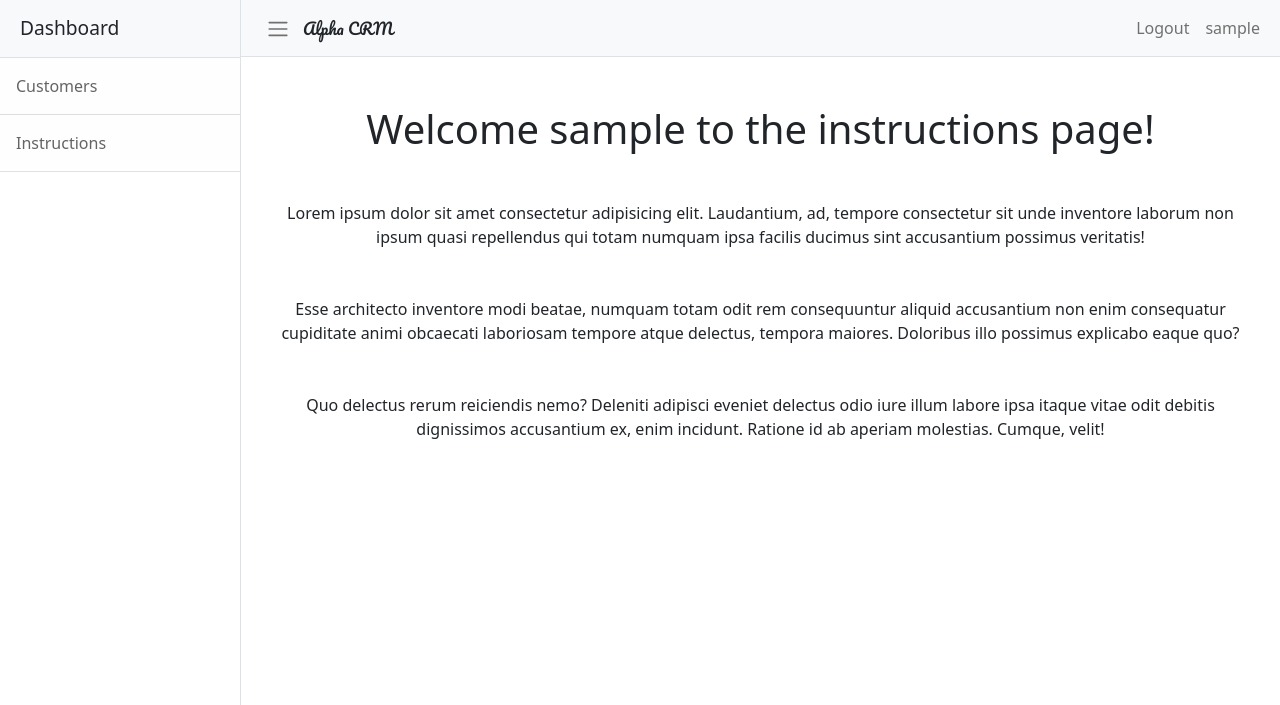
After one commit to Freedy-FR/CI-P4-AlphaCRM, a Django app: page /instruction/ in a window 1280 px wide. The commit adds this page. Shown: the top 705 px of the page. Run offline with Django 3.2, Linux system fonts and the light colour scheme; the visitor is signed in with stand-in values (Sample User, id 1).

Commit message:
feat: :sparkles: Add instruction page template and updated urls and views

```diff
--- a/crm/urls.py
+++ b/crm/urls.py
@@ -7,5 +7,6 @@ urlpatterns = [
     path('', views.RedirectIndex, name='index'),
     # path('accounts/login/', views.RedirectLogin, name='login'),
     path('customer_list/', login_required(views.CustomerList.as_view()), name='customer'),
+    path('instruction/', views.InstructionPage, name='instruction')
 
 ]
--- a/crm/views.py
+++ b/crm/views.py
@@ -5,15 +5,20 @@ from django.contrib.auth.decorators import login_required
 
 
 class CustomerList(generic.ListView):
-    customers = Customer.objects.all().order_by('id')
+    customers = Customer.objects.all()
     model = Customer
     template_name = "customer_list.html"
-    paginate_by = 5
+    paginate_by = 10
 
 
 @login_required
 def RedirectIndex(request):
     return render(request, 'index.html', {})
+
+
+@login_required
+def InstructionPage(request):
+    return render(request, 'instruction.html', {})
 
 
 # def RedirectIndex(request):
--- a/templates/base.html
+++ b/templates/base.html
@@ -42,7 +42,7 @@
           >
           <a
             class="border-bottom list-group-item list-group-item-action list-group-item-light p-3"
-            href="#!"
+            href="{% url 'instruction' %}"
             >Instructions</a
           >
         </div>
--- /dev/null
+++ b/templates/instruction.html
@@ -0,0 +1,26 @@
+{% extends "base.html" %} {% block content %}
+<div class="container mt-4">
+  <div class="row">
+    <h1 class="my-4">Welcome {{user.username}} to the instructions page!</h1>
+    <p class="my-4">
+      Lorem ipsum dolor sit amet consectetur adipisicing elit. Laudantium, ad,
+      tempore consectetur sit unde inventore laborum non ipsum quasi repellendus
+      qui totam numquam ipsa facilis ducimus sint accusantium possimus
+      veritatis!
+    </p>
+    <p class="my-4">
+      Esse architecto inventore modi beatae, numquam totam odit rem consequuntur
+      aliquid accusantium non enim consequatur cupiditate animi obcaecati
+      laboriosam tempore atque delectus, tempora maiores. Doloribus illo
+      possimus explicabo eaque quo?
+    </p>
+    <p class="my-4">
+      Quo delectus rerum reiciendis nemo? Deleniti adipisci eveniet delectus
+      odio iure illum labore ipsa itaque vitae odit debitis dignissimos
+      accusantium ex, enim incidunt. Ratione id ab aperiam molestias. Cumque,
+      velit!
+    </p>
+  </div>
+</div>
+
+{%endblock%}
```
Also changed, not shown: templates/index.html (+44 -2 lines).
